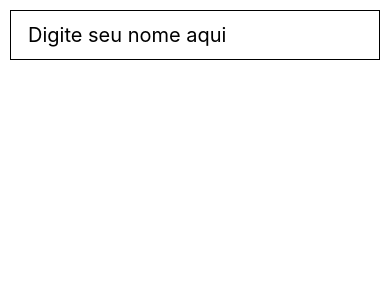
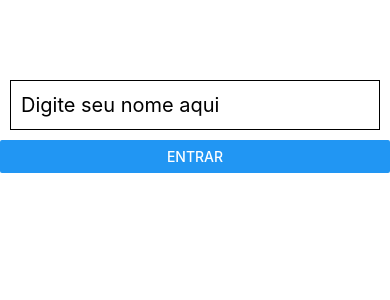
Before and after one commit to FabioGomesLima/React-expo, a React Native app: screen / in a window 390 px wide. Shown: the top 300 px of the page. Built offline with nearby package versions, Linux system fonts and the light colour scheme.

Commit message:
Trabalhando com botões

```diff
--- a/App.js
+++ b/App.js
@@ -1,25 +1,37 @@
 import React,{useState} from "react";
-import { View, Text, TextInput, StyleSheet } from "react-native";
+import { View, Text, TextInput, StyleSheet , Button} from "react-native";
 
-//Recebendo dados //#F048
+
+
+
+//Trabalhando com botões #F049
+
+
+
+// Definindo o componente principal
+
 
 function App(){
     const [nome,setNome] = useState('');
+    const [input,setInput] = useState('');
 
 
-    function pegaNome(texto){
-        //alert(texto);
-        if(texto.length > 0){
-            setNome('Bem vindo'+texto);
 
-        }else{
+    function entrar(){
+        //alert('Entrou!')
 
-            setNome('');
+          // Verifica se o campo de entrada está vazio
 
-        }
+         if(input === ''){
+            alert('Digite seu nome!')
+            return; // Retorna se o campo estiver vazio
 
 
+
+         }
+           setNome('Bem vindo:'+ input);
     }
+
 
 
 
@@ -28,10 +40,13 @@
     <TextInput style={styles.input}
 
     placeholder="Digite seu nome aqui"
-    onChangeText={(text)=> pegaNome(text)}
+    onChangeText={(texto)=>setInput(texto)} // pegar o texto que digitamos e colocar dentro useState
 
 
     />
+    {/* Botão para entrar, chama a função 'entrar' quando pressionado */}
+    <Button title="Entrar" onPress={entrar}/>
+
     <Text style={styles.texto}>{nome}</Text>
 
 
@@ -42,20 +57,25 @@
 
 const styles = StyleSheet.create({
    container:{
-      flex:1
+      flex:1,
+
+
    },
    input:{
     height:50,
     borderWidth:1,
     margin:10, // tratar dos espaçamentos dos lados
-    padding:17, // tratar da parte interna do campo
+    padding:10, // tratar da parte interna do campo
     fontSize: 20,
+    marginTop:80, // Adicionando margem superior para descer o campo de entrada
+
 
 
    },
    texto:{
     textAlign:'center',
     fontSize:25,
+    marginTop:19,
 
    }
 });
```
